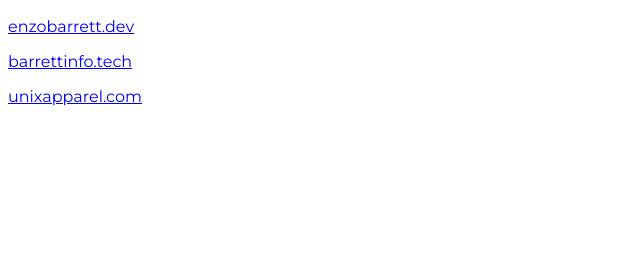
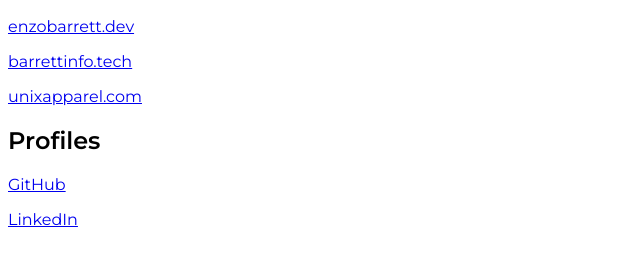
Before and after one commit to enzobarrett/cs-website, a plain HTML site: page index.html in a window 1280 px wide. Shown: the part 114-380 px from the top of the page, without its empty margins (0-640 px from the left). Drawn offline with Linux system fonts and the light colour scheme.

Commit message:
Add profiles section with links to GitHub and LinkedIn

```diff
--- a/index.html
+++ b/index.html
@@ -12,6 +12,10 @@
 	<p><a href="https://enzobarrett.dev">enzobarrett.dev</a></p>
 	<p><a href="https://barrettinfo.tech">barrettinfo.tech</a></p>
 	<p><a href="https://unixapparel.com">unixapparel.com</a></p>
+
+	<h2>Profiles</h2>
+	<p><a href="https://github.com/enzobarrett">GitHub</a></p>
+	<p><a href="https://www.linkedin.com/in/enzobarrett/">LinkedIn</a></p>
     </body>
 
     <style>
```
